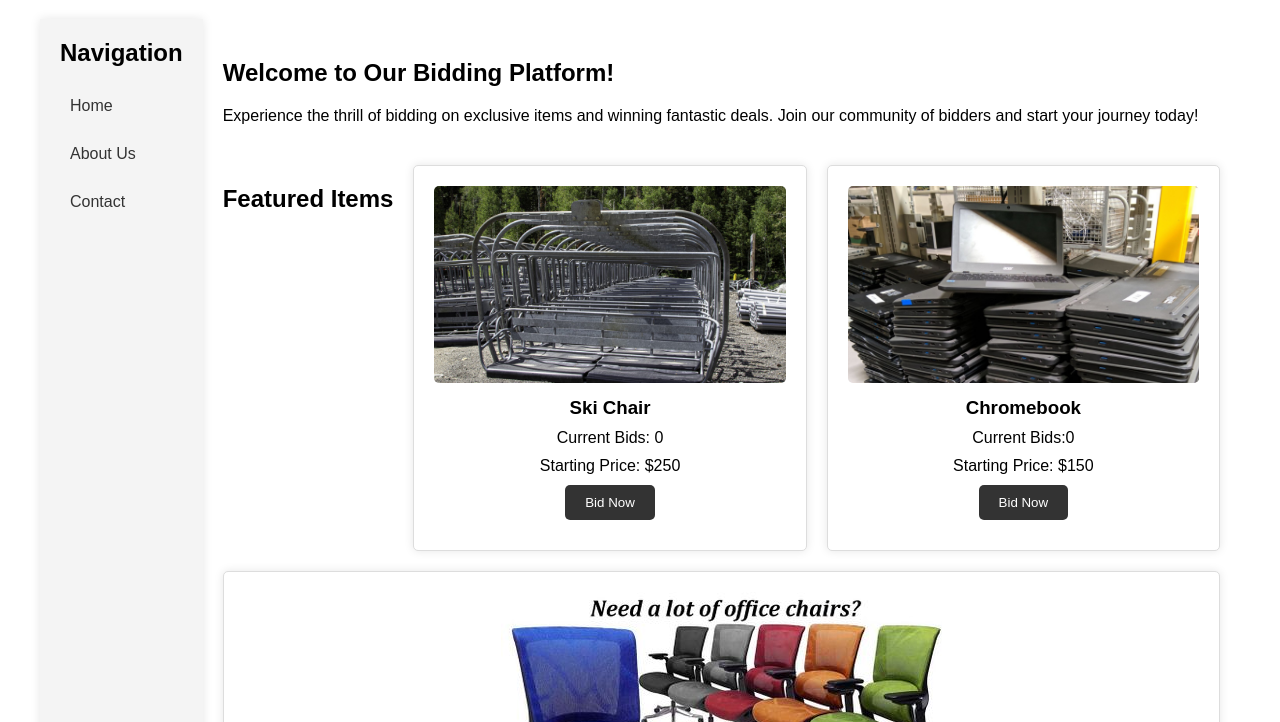
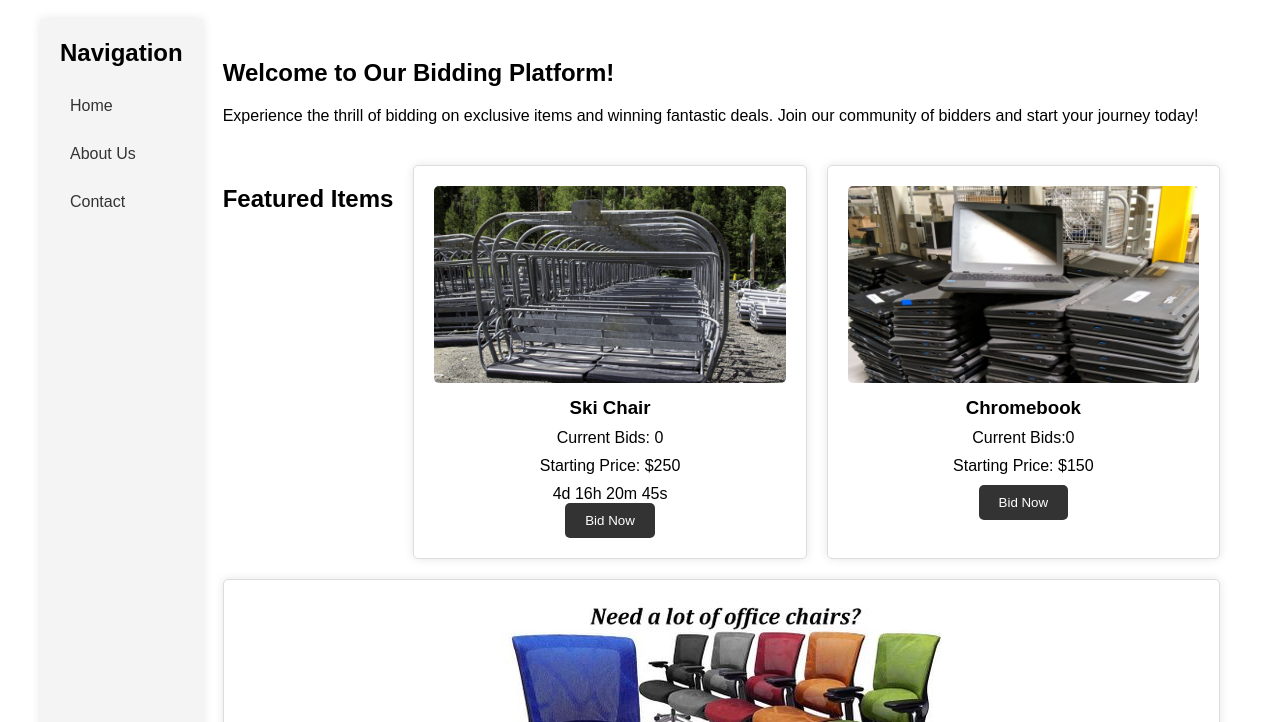
Before and after one commit to gpw03/CS3300-FinalProject, a plain HTML site: page index.html in a window 1280 px wide. Shown: the part 78-800 px from the top of the page. Drawn offline with Linux system fonts and the light colour scheme.

Commit message:
Timer update.

```diff
--- a/index.html
+++ b/index.html
@@ -38,6 +38,9 @@
                     <h3>Ski Chair</h3>
                     <p>Current Bids: 0</p>
 		    <p>Starting Price: $250 <p>
+
+		    <!-- This is where the timer is declared and will be shown -->
+		    <div id = "timer"></div>
 		    <a href = "itemOne.html">
                     	<button>Bid Now</button>
 		    </a>
@@ -67,4 +70,37 @@
         <p>&copy; 2024 Bidding Software. All rights reserved.</p>
     </footer>
 </body>
+
+<!-- This is the script for the timer (We might have to repeat this 3 times if we want to make it work for 3 different timers -->
+<script>
+        // Set the date we're counting down to
+        var countDownDate = new Date("Jul 20, 2024 15:37:25").getTime();
+
+        // Update the count down every 1 second
+        var x = setInterval(function() {
+
+            // Get today's date and time
+            var now = new Date().getTime();
+
+            // Find the distance between now and the count down date
+            var distance = countDownDate - now;
+
+            // Time calculations for days, hours, minutes and seconds
+            var days = Math.floor(distance / (1000 * 60 * 60 * 24));
+            var hours = Math.floor((distance % (1000 * 60 * 60 * 24)) / (1000 * 60 * 60));
+            var minutes = Math.floor((distance % (1000 * 60 * 60)) / (1000 * 60));
+            var seconds = Math.floor((distance % (1000 * 60)) / 1000);
+
+            // Display the result in the element with id="timer"
+            document.getElementById("timer").innerHTML = days + "d " + hours + "h "
+            + minutes + "m " + seconds + "s ";
+
+            // If the count down is finished, write some text
+            if (distance < 0) {
+                clearInterval(x);
+                document.getElementById("timer").innerHTML = "EXPIRED";
+            }
+        }, 1000);
+    </script>
+
 </html>
```
